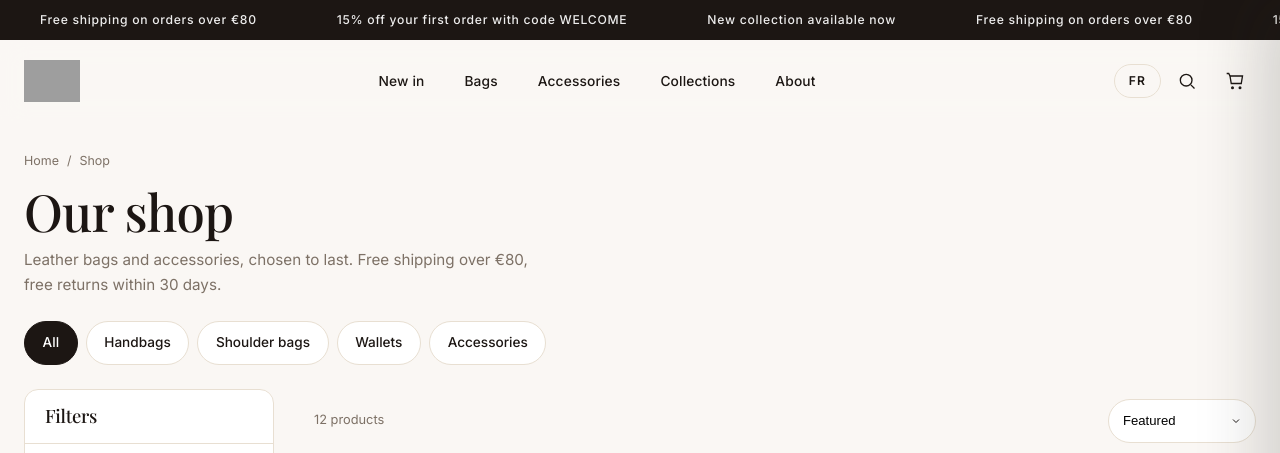
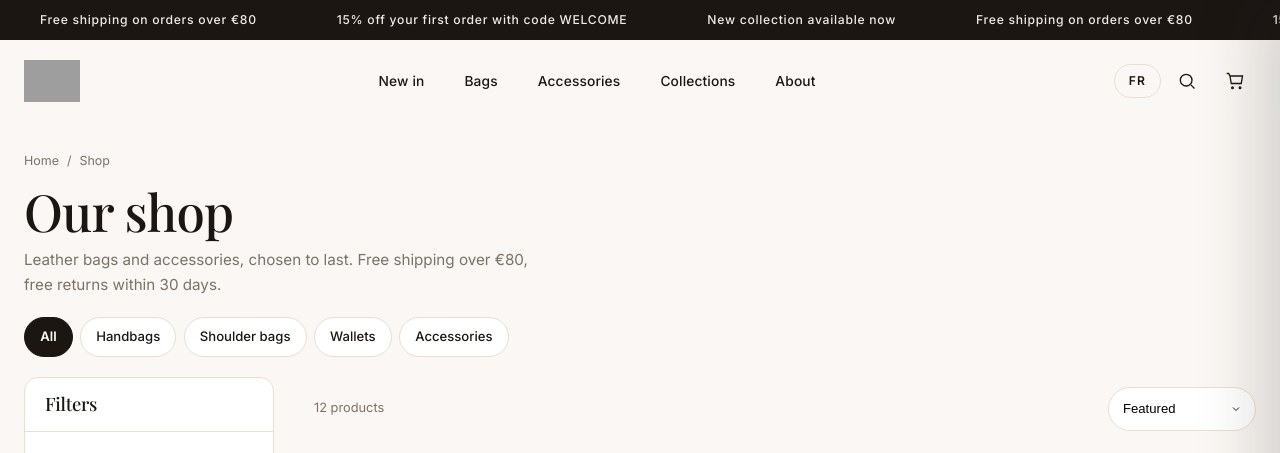
Before and after one commit to MAHDIghr/E-commerce-Website, a Django app: page /boutique/ in a window 1280 px wide. Shown: the top 453 px of the page. Run offline with Django 5.2, Linux system fonts and the light colour scheme; some web fonts are replaced; grey boxes are pictures that could not be loaded.

Commit message:
Improve responsive catalog category pills

```diff
--- a/shop/static/css/shop.css
+++ b/shop/static/css/shop.css
@@ -16,21 +16,53 @@
 .shop-head__desc { max-width: 56ch; margin-bottom: 1.25rem; color: var(--color-ink-muted); font-size: 0.95rem; }
 
 .category-pills {
-    display: flex; gap: 0.5rem; margin: 0 -1.5rem; padding: 0.25rem 1.5rem 0.5rem;
-    overflow-x: auto; scroll-snap-type: x proximity; scrollbar-width: none;
+    display: flex;
+    flex-wrap: wrap;
+    align-items: center;
+    gap: 0.45rem;
+    margin: 0 0 0.25rem;
+    padding: 0;
+    list-style: none;
 }
-.category-pills::-webkit-scrollbar { display: none; }
+.category-pills li {
+    min-width: 0;
+    max-width: 100%;
+}
 .category-pills button {
-    flex-shrink: 0; scroll-snap-align: start;
-    min-height: 44px; padding-inline: 1.1rem;
-    border: 1px solid var(--color-line); border-radius: 999px;
+    display: inline-flex;
+    align-items: center;
+    justify-content: center;
+    min-height: 40px;
+    max-width: 100%;
+    padding: 0.55rem clamp(0.7rem, 2.2vw, 0.95rem);
+    border: 1px solid var(--color-line);
+    border-radius: 999px;
     background-color: var(--color-surface);
-    font-size: 0.85rem; font-weight: 500;
-    transition: background-color var(--transition-fast), color var(--transition-fast), border-color var(--transition-fast);
+    color: var(--color-ink);
+    font-size: clamp(0.72rem, 1.8vw, 0.82rem);
+    font-weight: 500;
+    line-height: 1.2;
+    white-space: nowrap;
+    cursor: pointer;
+    transition: background-color var(--transition-fast), color var(--transition-fast), border-color var(--transition-fast), box-shadow var(--transition-fast), transform var(--transition-fast);
 }
 .category-pills button[aria-pressed="true"] {
-    background-color: var(--color-ink); border-color: var(--color-ink); color: #fff;
+    background-color: var(--color-ink);
+    border-color: var(--color-ink);
+    color: #fff;
+    font-weight: 600;
 }
+.category-pills button:focus-visible {
+    outline: 2px solid var(--color-accent-dark);
+    outline-offset: 3px;
+}
+@media (hover: hover) and (pointer: fine) {
+    .category-pills button:not([aria-pressed="true"]):hover {
+        border-color: var(--color-ink);
+        background-color: var(--color-bg-alt);
+    }
+}
+.category-pills button:active { transform: scale(0.98); }
 
 /* ---------- Mise en page ---------- */
 .shop-layout { display: block; padding-bottom: var(--spacing-xl); }
```
